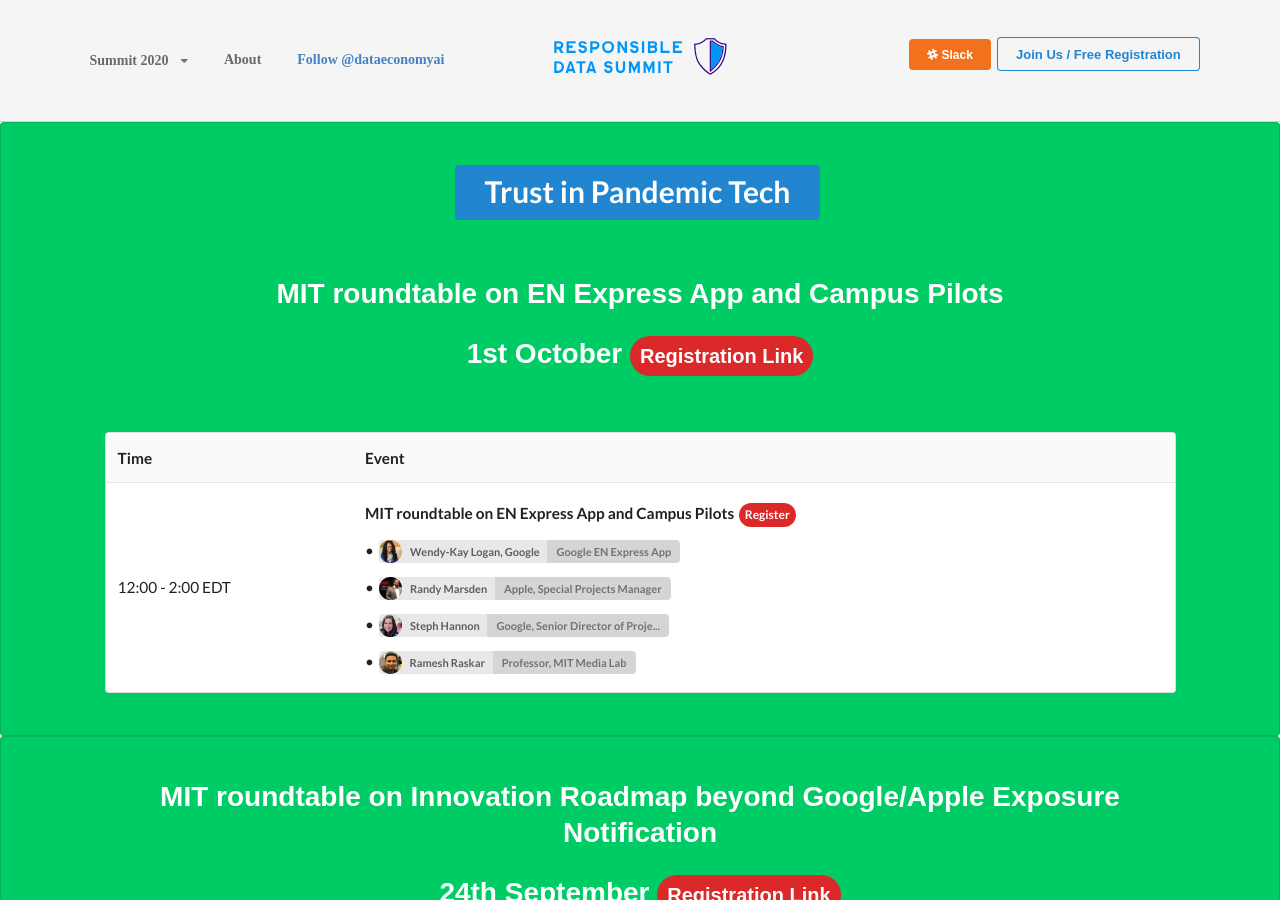
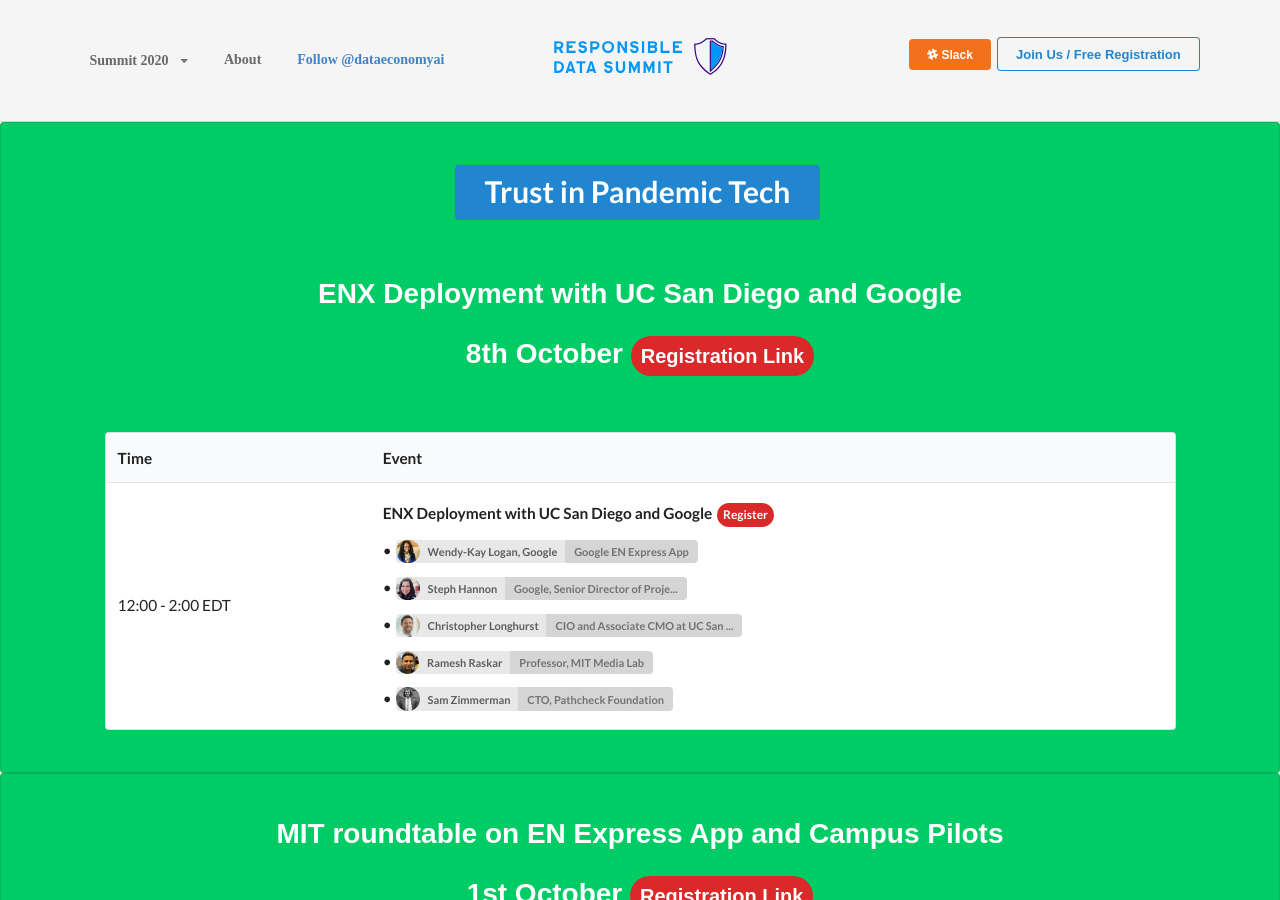
Before and after one commit to responsible-data-summit/events, a Jekyll site: the page built from agenda-0806.html, in a window 1280 px wide and 900 px high. Built offline with Jekyll 4.4.1, drawn with Linux system fonts in a browser that asks for light colours; some web fonts are replaced; comment, search, counter and statistics services are not loaded.

Commit message:
update agenda

```diff
--- /dev/null
+++ b/_data/agenda1008.yml
@@ -0,0 +1,10 @@
+- time: 12:00 - 2:00
+  sections:
+    - title: "ENX Deployment with UC San Diego and Google"
+      register: "https://mit.zoom.us/webinar/register/WN_J08Ok9ptTeGhOKowBX8I-Q"
+      speakers:
+        - name: Wendy-Kay Logan, Google
+        - name: Steph Hannon
+        - name: Christopher Longhurst
+        - name: Ramesh Raskar
+        - name: Sam Zimmerman
--- a/_data/speakers_trust.yml
+++ b/_data/speakers_trust.yml
@@ -181,3 +181,8 @@
   title: |
     Google, Senior Director of Project Management
   avatar: stephhannon.jpg
+
+- name: Christopher Longhurst
+  title: |
+    CIO and Associate CMO at UC San Diego Health
+  avatar: christopherlonghurst.jpg
--- a/agenda-0806.html
+++ b/agenda-0806.html
@@ -8,6 +8,83 @@
 			<b style="font-size: 1.5em"> Trust in Pandemic Tech </b>
 		</a>
 	</div>
+    <div class="ui container center aligned agenda">
+        <h1> ENX Deployment with UC San Diego and Google </h1>
+	<h1> 8th October <a href="https://mit.zoom.us/webinar/register/WN_J08Ok9ptTeGhOKowBX8I-Q" class="ui red circular huge label">Registration Link </a></h1>
+    </div>
+    <div class="ui container left aligned agenda">
+        <table class="ui striped large table">
+            <thead>
+                <tr>
+                    <th>Time</th>
+                    <th>Event</th>
+                </tr>
+            </thead>
+            <tbody>
+                {% for event in site.data.agenda1008 %}
+                    <tr style="line-height: 2.4em;">
+                        <td>{{event.time}} EDT </td>
+                        <td>
+                            {% for section in event.sections %}
+                            <div
+                            {% unless forloop.index == 1 %}
+                                style="padding-left: 2em;"
+                            {% endunless %}
+                            >
+                                {% if section.register %}
+                                    <b>{{section.title}} </b> {{section.comment}}
+                                    <a href="{{section.register}}" class="ui red circular label">Register</a>
+                                {% else %}
+                                    <b>{{section.title}} </b> {{section.comment}}
+                                {% endif %}
+                                {% for speaker in section.speakers %}
+                                    {% assign name = speaker.name %}
+                                    {% assign aff = speaker.aff %}
+                                    {% if speaker.avatar %}
+                                        {% assign avatar = speaker.avatar %}
+                                    {% else %}
+                                        {% assign avatar = "unknown.jpg" %}
+                                    {% endif %}
+                                    {% for find_speaker in site.data.speakers_trust %}
+                                        {% if find_speaker.name == name %}
+                                            {% assign aff = find_speaker.title%}
+                                            {% assign avatar = find_speaker.avatar%}
+                                        {% endif %}
+                                    {% endfor %}
+                                    {% for find_speaker in site.data.speakers_pandemic %}
+                                        {% if find_speaker.name == name %}
+                                            {% assign aff = find_speaker.title%}
+                                            {% assign avatar = find_speaker.avatar%}
+                                        {% endif %}
+                                    {% endfor %}
+                                    {% unless forloop.index == 1 and section.inline %}
+                                    <br>
+                                    {% endunless %}
+                                    &bull;
+                                    {% if speaker.link %}
+                                        <a href="{{speaker.link}}">{{speaker.content}}</a>
+                                    {% else %}
+                                        {{speaker.content}}
+                                    {% endif %}
+                                    <a class="ui image label small">
+                                        <img class="ui circular image" src="assets/img/speakers/{{avatar}}" style="border-radius: 500rem;">
+                                        {{name}}
+                                        <div class="detail" title="{{aff}}">{{aff | truncate: site.agenda_aff_length }}</div>
+                                    </a>
+                                    {{speaker.comment}}
+                                {% endfor %}
+                            </div>
+                            {% endfor %}
+                        </td>
+                    </tr>
+                {% endfor %}
+
+            </tbody>
+        </table>
+    </div>
+
+</section>
+<section class="ui segment center aligned" style="background-color: rgb(0, 204, 102, 1);">
     <div class="ui container center aligned agenda">
         <h1> MIT roundtable on EN Express App and Campus Pilots </h1>
 	<h1> 1st October <a href="https://mit.zoom.us/webinar/register/WN_J08Ok9ptTeGhOKowBX8I-Q" class="ui red circular huge label">Registration Link </a></h1>
```
Also changed, not shown: assets/img/speakers/christopherlonghurst.jpg (added).
